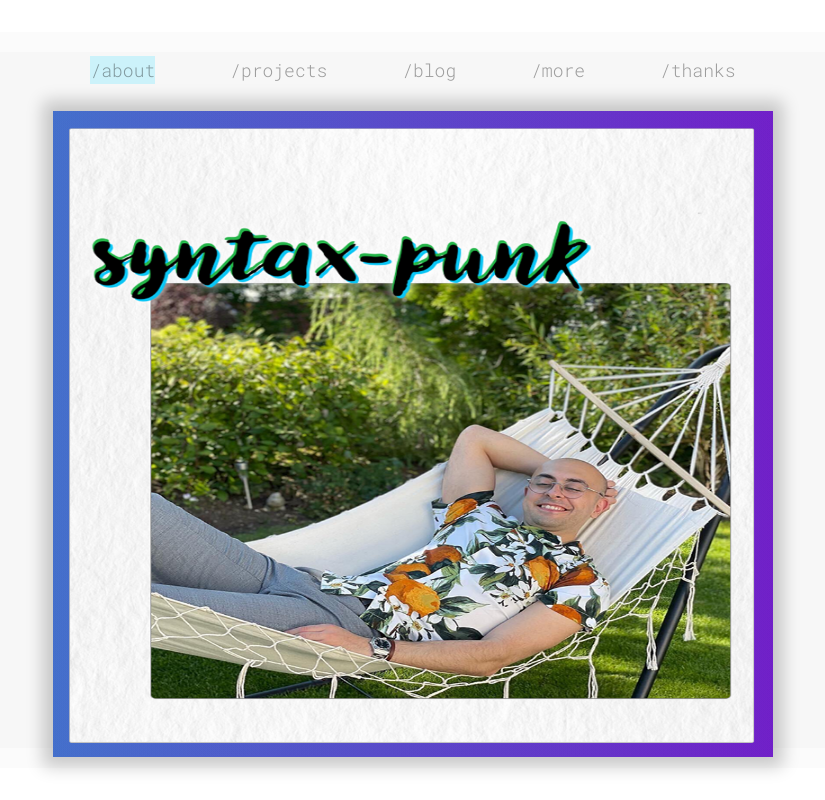
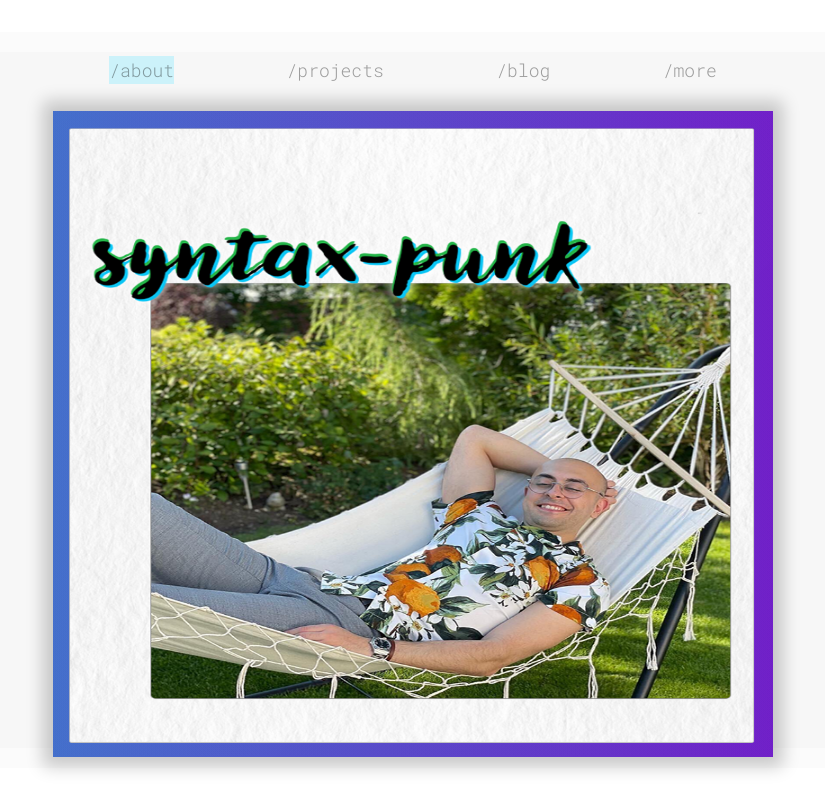
Before and after one commit to syntax-punk/syntaxpunkdotcom, a Next.js app: page / in a window 1280 px wide. Shown: the whole page, without its empty margins (227-1052 px from the left). Built offline with nearby package versions, Linux system fonts and the light colour scheme.

Commit message:
Removed thanks page temporarily

```diff
--- a/components/header.tsx
+++ b/components/header.tsx
@@ -7,7 +7,7 @@ const navLinks = [
   { title: '/projects', link: '/projects' },
   { title: '/blog', link: '/blog' },
   { title: '/more', link: '/more' },
-  { title: '/thanks', link: '/thanks' },
+  // { title: '/thanks', link: '/thanks' },
 ]
 
 const Header = () => {
```
